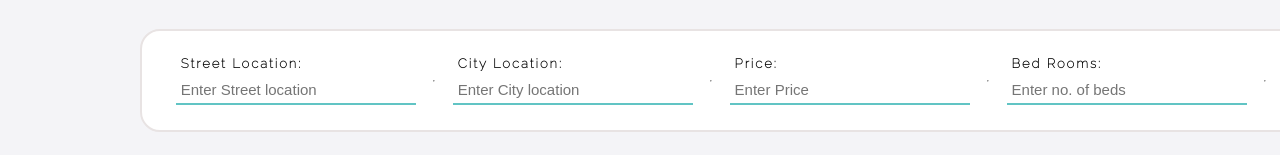
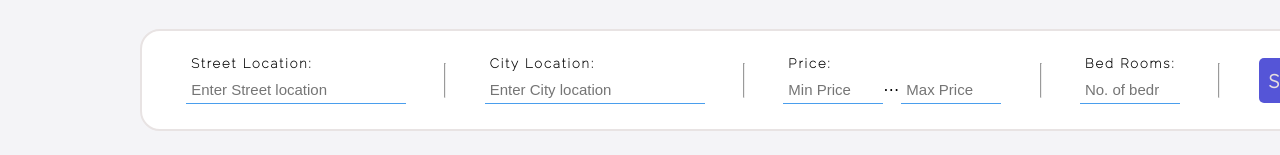
Before and after one commit to Ak-sd7/Reunion_assignment, a React (Vite) app: page / in a window 1280 px wide. Shown: the part 201-356 px from the top of the page. Built offline with nearby package versions, Linux system fonts and the light colour scheme; a web font is replaced by a local one.

Commit message:
filter done

```diff
--- a/src/Components/Filter.jsx
+++ b/src/Components/Filter.jsx
@@ -1,6 +1,6 @@
 import "../Styles/Filter.css"
 
-const Filter = ({ locationFilter, handleLocationInputChange, toggleFilter}) => {
+const Filter = ({ streetFilter, handleStreetInputChange, toggleFilter, handleCityInputChange, cityFilter, handleMinPriceChange, handleMaxPriceChange, minPrice, maxPrice, bedsFilter, handleBedsInputChange}) => {
   return (
     <div className="filter-it">
         <div>
@@ -8,41 +8,51 @@ const Filter = ({ locationFilter, handleLocationInputChange, toggleFilter}) => {
             <input
                 type="text"
                 placeholder="Enter Street location"
-                value={locationFilter}
-                onChange={handleLocationInputChange}
+                value={streetFilter}
+                onChange={handleStreetInputChange}
             />
         </div>
-        <hr/>
+        <hr style={{height:"35px"}}/>
         <div>
             <h4>City Location:</h4>
             <input
                 type="text"
                 placeholder="Enter City location"
-                value={locationFilter}
-                onChange={handleLocationInputChange}
+                value={cityFilter}
+                onChange={handleCityInputChange}
             />
         </div>
-        <hr/>
+        <hr style={{height:"35px"}}/>
         <div>
             <h4>Price:</h4>
             <input
-                type="text"
-                placeholder="Enter Price"
-                value={locationFilter}
-                onChange={handleLocationInputChange}
+                style={{width:"100px"}}
+                type="number"
+                placeholder="Min Price"
+                value={minPrice}
+                onChange={handleMinPriceChange}
+            />
+            ⋯
+            <input
+                style={{width:"100px"}}
+                type="number"
+                placeholder="Max Price"
+                value={maxPrice}
+                onChange={handleMaxPriceChange}
             />
         </div>
-        <hr/>
+        <hr style={{height:"35px"}}/>
         <div>
             <h4>Bed Rooms:</h4>
             <input
-                type="text"
-                placeholder="Enter no. of beds"
-                value={locationFilter}
-                onChange={handleLocationInputChange}
+                style={{width:"100px"}}
+                type="number"
+                placeholder="No. of bedrooms"
+                value={bedsFilter}
+                onChange={handleBedsInputChange}
             />
         </div>
-        <hr/>
+        <hr style={{height:"35px"}}/>
         <button onClick={toggleFilter}>Submit</button>
         </div>
   )
--- a/src/Pages/Rent.jsx
+++ b/src/Pages/Rent.jsx
@@ -9,19 +9,71 @@ const Rent = () => {
   const data = infoData.slice(0, maxData);
 
   const [showFilter, setShowFilter] = useState(false);
-  const [locationFilter, setLocationFilter] = useState("");
+  const [streetFilter, setStreetFilter] = useState("");
   const [filteredData, setFilteredData] = useState(infoData);
+  const [cityFilter, setCityFilter] = useState("");
+  const [minPrice, setMinPrice] = useState("");
+  const [maxPrice, setMaxPrice] = useState("");
+  const [bedsFilter, setBedsFilter] = useState("");
 
-  const handleLocationInputChange = (event) => {
-    setLocationFilter(event.target.value);
+  function removeNumbers(input) {
+    if (typeof input !== 'string') {
+      return '';
+    }
+      return input.replace(/[0-9]/g, '');
+  }
+
+  const handleStreetInputChange = (event) => {
+    const newStreetFilter = event.target.value;
+    setStreetFilter(event.target.value);
     const filtered = infoData.filter((info) =>
-      info.citi.toLowerCase().includes(locationFilter.toLowerCase())
+        removeNumbers(info.street).toLowerCase().includes(newStreetFilter.toLowerCase())
     );
     setFilteredData(filtered);
   };
+
+
+  const handleCityInputChange = (event) => {
+    setCityFilter(event.target.value);
+    const filtered = infoData.filter((info) =>
+      info.citi.toLowerCase().includes(cityFilter.toLowerCase())
+    );
+    setFilteredData(filtered);
+  };
+
+
   const toggleFilter = () => {
     setShowFilter(!showFilter);
   };
+
+  const handleMinPriceChange = (event) => {
+    setMinPrice(event.target.value);
+  };
+
+  const handleMaxPriceChange = (event) => {
+    setMaxPrice(event.target.value);
+  };
+
+  const handleBedsInputChange = (event) => {
+    setBedsFilter(event.target.value);
+  };
+
+  const applyFilters = (info) => {
+    let priceInRange = true;
+
+    if (minPrice !== "" && maxPrice !== "") {
+      priceInRange = parseInt(info.price) >= parseInt(minPrice) && parseInt(info.price) <= parseInt(maxPrice);
+    }
+
+    return (
+      info.street.toLowerCase().includes(streetFilter.toLowerCase()) &&
+      info.citi.toLowerCase().includes(cityFilter.toLowerCase()) && priceInRange
+      &&
+      (bedsFilter === "" || info.bed === bedsFilter)
+    );
+  };
+
+  const filteredResults = filteredData.filter(applyFilters);
 
   return (
     <div className="m_compo">
@@ -30,17 +82,23 @@ const Rent = () => {
           <h2>Search Properties To Rent</h2>
         </div>
         <Filter
-          locationFilter={locationFilter}
-          handleLocationInputChange={handleLocationInputChange}
+          streetFilter={streetFilter}
+          cityFilter = {cityFilter}
+          minPrice={minPrice}
+          maxPrice={maxPrice}
+          bedsFilter={bedsFilter}
+          handleMinPriceChange={handleMinPriceChange}
+          handleMaxPriceChange={handleMaxPriceChange}
+          handleStreetInputChange={handleStreetInputChange}
+          handleCityInputChange = {handleCityInputChange}
+          handleBedsInputChange={handleBedsInputChange}
           toggleFilter={toggleFilter}
         />
         <div className="property">
             {
-              showFilter? (filteredData.map((info, index)=>(
+              showFilter? (filteredResults.map((info, index)=>(
                 <Card
                   key={index}
-                  showFilter={showFilter}
-                  toggleFilter={toggleFilter}
                   street={info.street}
                   image_id={info.image_id}
                   bed={info.bed}
@@ -52,8 +110,6 @@ const Rent = () => {
               ))):(data.map((info, index)=>(
                 <Card
                   key={index}
-                  showFilter={showFilter}
-                  toggleFilter={toggleFilter}
                   street={info.street}
                   image_id={info.image_id}
                   bed={info.bed}
--- a/src/Styles/Filter.css
+++ b/src/Styles/Filter.css
@@ -1,11 +1,10 @@
 input{
-    /* border-radius: 5px; */
     padding: 5px;
-    width: 240px;
+    width: 220px;
     font-size: 15px;
     outline: none;
     border: none;
-    border-bottom: 2px solid rgb(97, 196, 196);
+    border-bottom: 1.5px solid rgb(74, 158, 237);
 }
 h4{
     font-size: small;
@@ -14,4 +13,5 @@ h4{
 }
 hr{
     color: rgb(123, 118, 118);
+    /* height:25px; */
 }
--- a/src/Styles/rent.css
+++ b/src/Styles/rent.css
@@ -32,10 +32,17 @@
 }
 .filter-it>button{
     border-radius: 5px;
-    padding: 8px;
-    color: rgb(0, 0, 0);
-    font-size: medium;
-    font-family: Raleway, 'Courier New', Courier, monospace;
+    background-color: rgb(85, 85, 215);
+    padding: 10px;
+    color: rgb(231, 223, 223);
+    border: none;
+    font-size: 20px;
+    font-family: Quicksand, 'Courier New', Courier, monospace;
+}
+.filter-it>button:hover{
+    transform: translateY(-2px);
+    transition: transform 0.3s ease-in-out;
+    color: aquamarine;
 }
 .property{
     display: flex;
```
